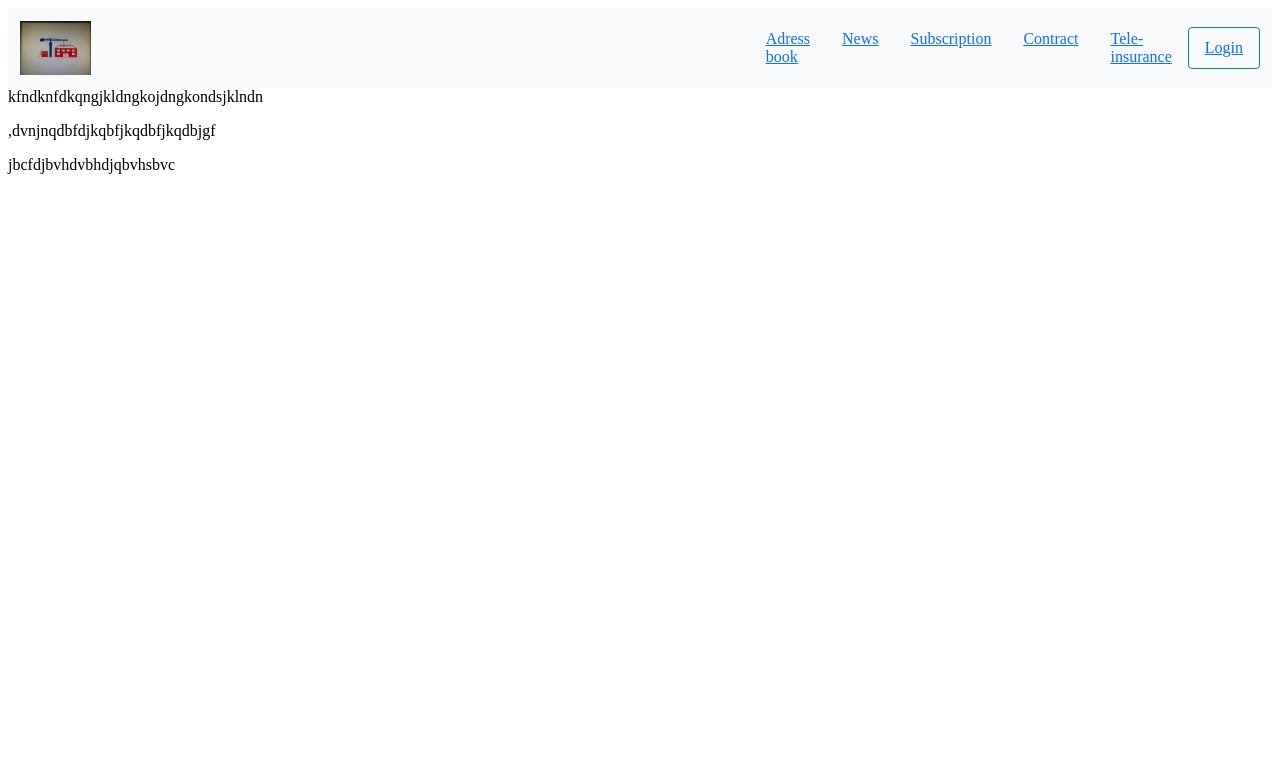
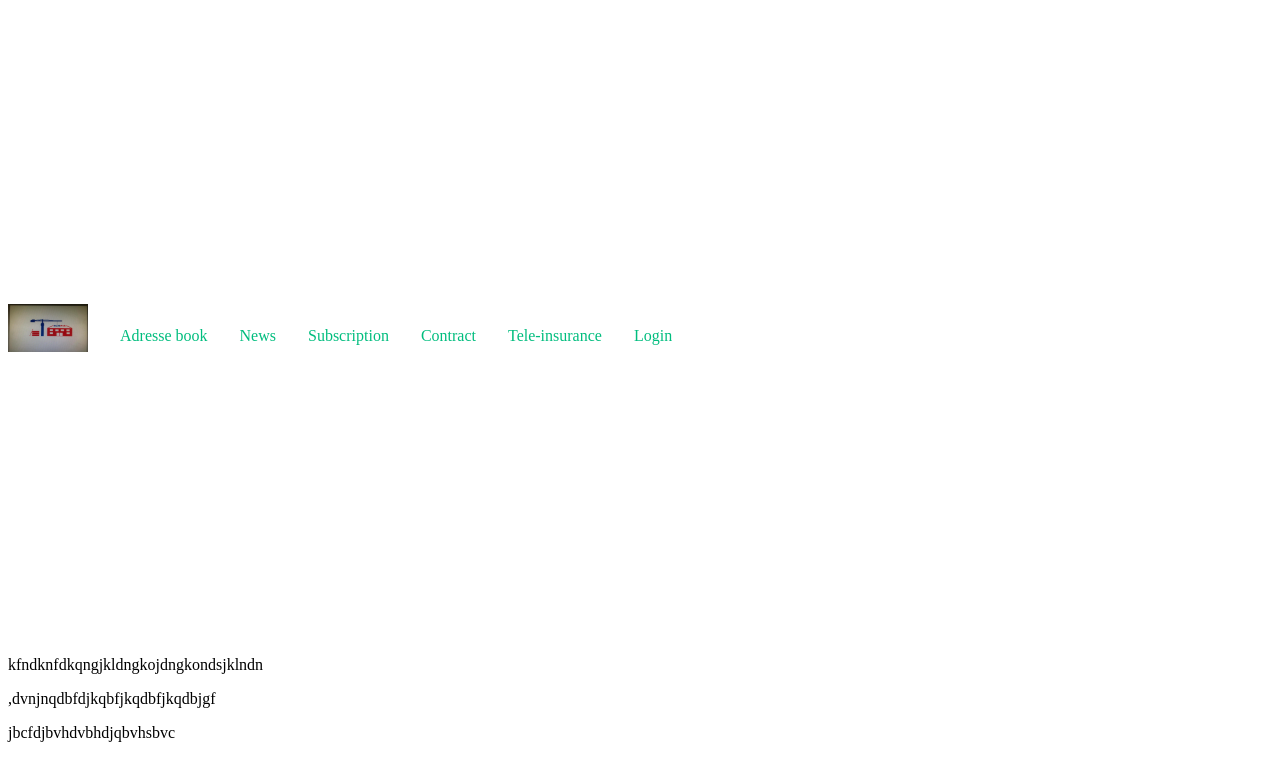
Before and after one commit to Junior-D-Lewis/batiweb, a Vue app in the folder client/: page / in a window 1280 px wide. Shown: the top 780 px of the page. Built offline with nearby package versions, Linux system fonts and the light colour scheme.

Commit message:
modifier app.vue

```diff
--- a/client/src/App.vue
+++ b/client/src/App.vue
@@ -2,55 +2,283 @@
 import { RouterLink, RouterView } from 'vue-router'
 </script>
 
+<template>
+  <div class="grid" style="--gap:0.5rem;">
+    <header>
+        <RouterLink to="/"><img src="@/assets/logo.jpeg" alt="" class="logo"></RouterLink>
 
-<template>
-  <div id="menu">
-    <header>
-<nav class="navbar navbar-expand-lg navbar-light bg-light">
-  <div class="container-fluid">
-    <a class="navbar-brand" href="#">
-            <RouterLink to="/"><img src="@/assets/logo.jpeg" alt="Logo" class="logo"></RouterLink>
-    </a>
-    <button class="navbar-toggler" type="button" data-bs-toggle="collapse" data-bs-target="#navbarNavAltMarkup" aria-controls="navbarNavAltMarkup" aria-expanded="false" aria-label="Toggle navigation">
-      <span class="navbar-toggler-icon"></span>
-    </button>
-    <div class="collapse navbar-collapse" id="navbarNavAltMarkup">
-      <form class="d-flex">
-            <a href="" class="nav-link">
-                <RouterLink to="/adresse-book">Adress book</RouterLink>
-            </a>
-            <a href="" class="nav-link">
+      <nav>
+        <RouterLink to="/adresse-book">Adresse book</RouterLink>
         <RouterLink to="/news">News</RouterLink>
-            </a>
-            <a href="" class="nav-link">
         <RouterLink to="/subscription">Subscription</RouterLink>
-            </a>
-            <a href="" class="nav-link">
         <RouterLink to="/contract">Contract</RouterLink>
-            </a>
-            <a href="" class="nav-link">
         <RouterLink to="/tele-insurance">Tele-insurance</RouterLink>
-            </a>
-        </form>
-    </div>
-    <form class="d_flex">
-      <button class="nav-link btn btn-outline-success" type="submit">
         <RouterLink to="/login">Login</RouterLink>
-      </button>
-    </form>
-  </div>
       </nav>
-  </header>
-  <div id="slide">
+      <div class="bg-light" id="acceuille" style="height:80vh">
 
     </div>
+  </header>
 
   <RouterView />
+
+    <div class="" id="section">
+
     </div>
+    <div class="" id="footer">
+
+    </div>
+  </div>
+
 </template>
 
 <style scoped>
 @import '@/assets/base.css';
-@import '@/assets/bootstrap/css/bootstrap.css';
-/* @import '@/assets/bootstrap/js/bootstrap.js'; */
+ /* ************************ */
+/* Reset */
+/* ************************ */
+/* box sizing */
+*,*::after,*::before{
+    box-sizing: border-box;
+}
+/* reset margins */
+body,h1,h2,h3,h4,h5,p,picture,figure{
+    margin: 0;
+    padding: 0;
+}
+/* default */
+h1,h2,h3,h4,h5,h6,p{
+    font-weight: 400;
+}
+/* body */
+body{
+     line-height: 1.15;
+     min-height: 100vh;
+     font-size: var(--fs-400);
+     font-family: var(--ff-normal);
+     letter-spacing: 4px;
+     background-color: hsl(var(--clr-dark));
+     color: hsl(var(--clr-white));
+}
+section{
+  padding: 1rem 0;
+}
+/* image */
+img,picture{
+    max-width: 1.5;
+    display: block;
+}
+/* form */
+input,button,textarea,select{
+    font: inherit;
+}
+/* table */
+/* remove animation for those who have remove it */
+@media (prefers-reduced-motion: reduce){
+    *,*::before,*::after{
+        animation-duration: 0.01ms !important;
+        animation-iteration-count: 1 !important;
+        transition-duration: 0.01ms !important;
+        scroll-behavior: auto !important;
+    }
+}
+/* ****************** */
+/* variables */
+:root{
+    /* colors */
+    --flow-space:1rem;
+    --gap:5rem;
+    --clr-white:0 0% 100%;
+    --clr-dark:230 35% 7%;
+    --clr-light:231 77% 90%;
+    /* font-sizes */
+    --fs-400:1.125rem;
+    --fs-300:1rem;
+    --fs-500:1.75rem;
+    --fs-600:2.25rem;
+    --fs-700:3.5rem;
+    --fs-800:4.25rem;
+    --fs-900:9.375rem;
+    /* font-families */
+    --ff-black: "Arial black", serif;
+    --ff-verd:"Verdanna", sans-serif;
+    --ff-time: "Time new roman", sans-serif;
+
+}
+/* ************************ */
+/* utilities */
+/* ************************ */
+.flex{
+    display: flex;
+    gap:var(--gap,1rem);
+}
+
+.grid{
+    display: grid;
+    gap:var(--gap,1rem);
+}
+.flow > *:where(:not(:first-child)){
+    margin-top: var(--flow-space,1rem);
+    outline: 1px solid red;
+}
+/* .flow >*:not(:last-child){
+    margin-bottom: var();
+    outline: 1px solid red;
+} */
+.container{
+    padding: 0;
+    margin: 0 auto;
+    max-width: 86rem;
+}
+
+.sr-only{
+    position: absolute;
+    width: 1px;
+    height: 1px;
+    padding: 0;
+    margin: -1px;
+    overflow: hidden;
+    clip: rect(0,0,0,0);
+    white-space: nowrap;
+    border: 0;
+}
+.box{
+    background-color: lightblue;
+    padding: 3rem;
+}
+/* color */
+
+.bg-red{
+    background-color:hsl(var(--clr-dark));}
+.bg-green{background-color:hsl(var(--clr-light));}
+.bg-blue{background-color:hsl(var(--clr-white));}
+.bg-white{background-color:hsl(var(--clr-white));}
+.bg-red{
+    background-color:hsl(var(--clr-dark));}
+
+
+.text-red{
+    background-color:hsl(var(--clr-dark));}
+.text-green{background-color:hsl(var(--clr-light));}
+.text-blue{background-color:hsl(var(--clr-white));}
+.text-white{background-color:hsl(var(--clr-white));}
+.text-red{
+    background-color:hsl(var(--clr-dark));}
+
+ /* typography  */
+
+.ff-black{font-family: var(--ff-black);}
+.ff-verd{font-family: var(--ff-verd);}
+.ff-time{font-family: var(--ff-time);}
+
+.letter-spacing-1{letter-spacing: 4.75px;}
+.letter-spacing-2{letter-spacing: 2.7px;}
+.letter-spacing-3{letter-spacing: 2.37px;}
+
+.uppercase { text-transform:uppercase;}
+
+.fs-900{font-size: var(--fs-900);}
+.fs-700{font-size: var(--fs-700);}
+.fs-400{font-size: var(--fs-400);}
+.fs-300{font-size: var(--fs-400);}
+.fs-500{font-size: var(--fs-500);}
+.fs-600{font-size: var(--fs-600);}
+.fs-800{font-size: var(--fs-800);}
+
+.fs-900,
+.fs-700,
+.fs-500,
+.fs-600,
+.fs-800{
+    line-height: 1.1;
+}
+
+
+
+#app {
+ /* max-width: 1280px; */
+  margin: 0 auto;
+  padding: 2rem;
+  font-weight: normal;
+}
+
+.logo {
+  width: 5rem;
+  height: 3rem;
+  display: block;
+  margin: 0 auto 2rem;
+}
+
+a{
+  text-decoration: none;
+  color: hsla(160, 100%, 37%, 1);
+  transition: 0.4s;
+}
+
+@media (hover: hover) {
+
+}
+
+nav {
+  width: 100%;
+  font-size: 12px;
+  text-align: center;
+  margin-top: 2rem;
+}
+
+nav a.router-link-exact-active {
+  color: var(--color-text);
+}
+
+nav a.router-link-exact-active:hover {
+  background-color: transparent;
+}
+
+nav a {
+  display: inline-block;
+  padding: 0 1rem;
+  border-left: 1px solid var(--color-border);
+}
+
+nav a:first-of-type {
+  border: 0;
+}
+
+@media (min-width: 1024px) {
+  body {
+    display: flex;
+    place-items: center;
+  }
+
+  #app {
+    display: grid;
+    grid-template-columns: 1fr 1fr;
+    padding: 0 2rem;
+  }
+
+  header {
+    display: flex;
+    place-items: center;
+    padding-right: calc(var(--section-gap) / 2);
+  }
+
+  header .wrapper {
+    display: flex;
+    place-items: flex-start;
+    flex-wrap: wrap;
+  }
+
+  .logo {
+    margin: 0 2rem 0 0;
+  }
+
+  nav {
+    text-align: left;
+    margin-left: -1rem;
+    font-size: 1rem;
+
+    padding: 1rem 0;
+    margin-top: 1rem;
+  }
+}
 </style>
```
Lines whose indentation alone changed are shown as unchanged.
